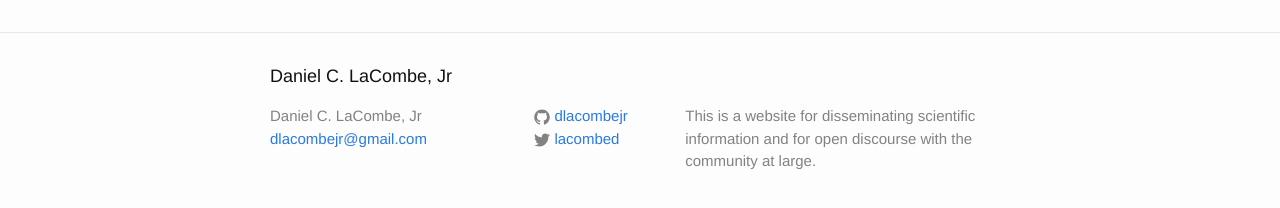
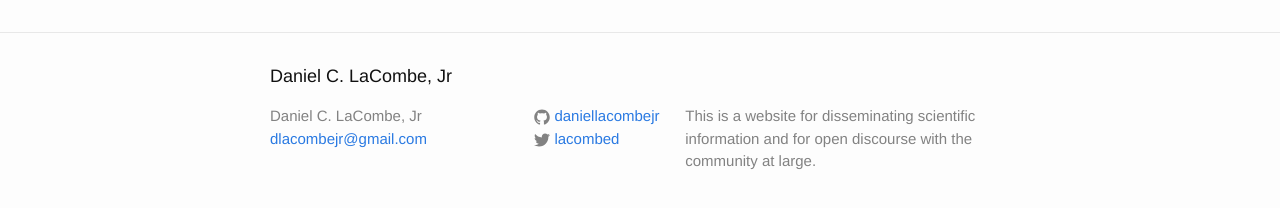
Before and after one commit to dlacombejr/dlacombejr.github.io, a Jekyll site: the page built from index.html, in a window 1280 px wide. Shown: the part 225-433 px from the top of the page. Built offline with Jekyll 4.4.1, drawn with Linux system fonts in a browser that asks for light colours.

Commit message:
modifications

```diff
--- a/_config.yml
+++ b/_config.yml
@@ -6,7 +6,7 @@ description: > # this means to ignore newlines until "baseurl:"
 baseurl: "" # the subpath of your site, e.g. /blog/
 url: "http://dlacombejr.github.io" # the base hostname & protocol for your site
 twitter_username: lacombed
-github_username:  dlacombejr
+github_username:  daniellacombejr
 
 # Build settings
 markdown: kramdown
```
